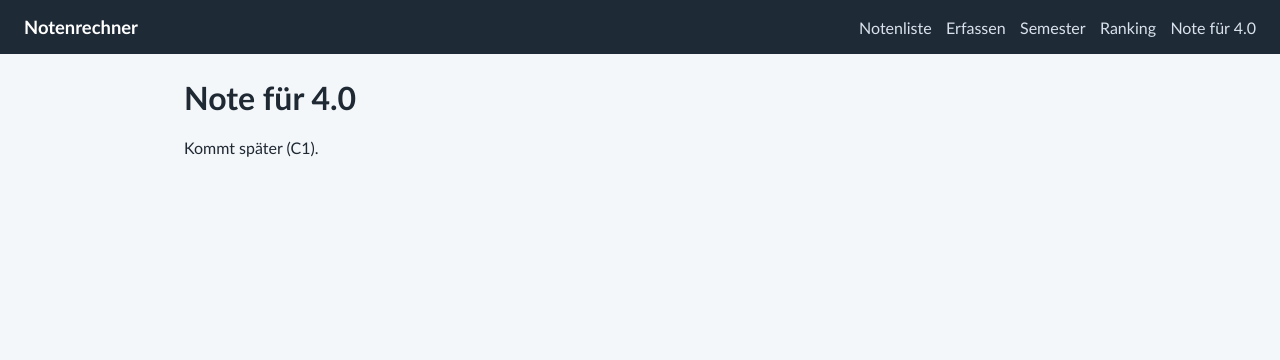
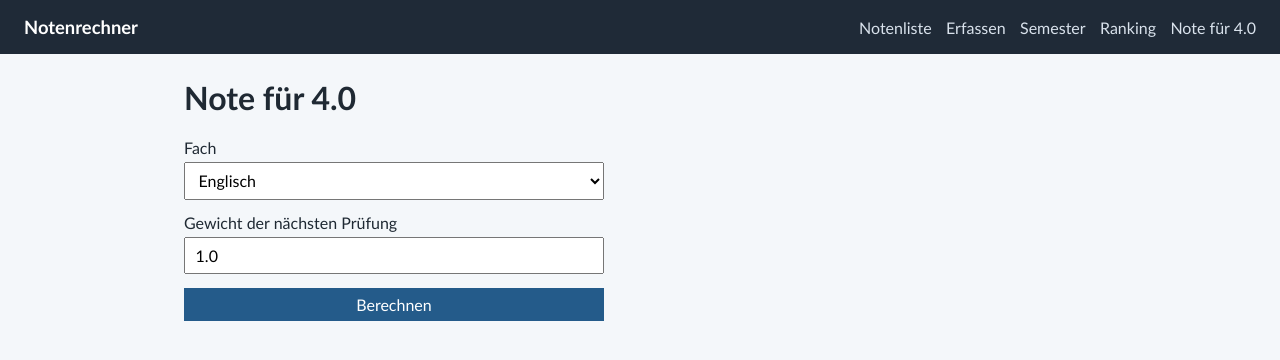
Before and after one commit to im24b-rechsteinerk/M323_LU02_Flask_Projekt_Kevin_R, a Flask app: page /ziel in a window 1280 px wide. Shown: the top 360 px of the page. Run offline with Flask 3, Linux system fonts and the light colour scheme.

Commit message:
note für 4.0 als algorithmus in teilfunktionen umgesetzt, mit tests

```diff
--- a/app.py
+++ b/app.py
@@ -7,6 +7,7 @@ from logic import (
     gewichteter_durchschnitt,
     hinzufuegen,
     note_delete,
+    ziel_berechnen,
 )
 from storage import load_noten, save_noten
 
@@ -72,10 +73,15 @@ def ranking():
 
 @app.route("/ziel")
 def ziel():
+    noten = load_noten()
+    fach = request.args.get("fach", "")
+    gewicht = request.args.get("gewicht", 1.0, type=float)
     return render_template(
-        "platzhalter.html",
-        titel="Note für 4.0",
-        hinweis="Kommt später (C1).",
+        "ziel.html",
+        faecher=faecher(noten),
+        fach=fach,
+        gewicht=gewicht,
+        ergebnis=ziel_berechnen(noten, fach, gewicht) if fach else None,
     )
 
 
--- a/logic.py
+++ b/logic.py
@@ -1,6 +1,10 @@
+import math
 from dataclasses import dataclass
 from itertools import groupby
 from operator import attrgetter
+
+NOTE_MIN = 1.0
+NOTE_MAX = 6.0
 
 
 @dataclass(frozen=True)
@@ -18,6 +22,13 @@ class FachSchnitt:
     fach: str
     schnitt: float
     anzahl: int
+
+
+@dataclass(frozen=True)
+class Zielergebnis:
+    fach: str
+    note: float
+    status: str
 
 
 def hinzufuegen(noten, neue):
@@ -66,3 +77,39 @@ def faecher_ranking(noten):
     gruppen = nach_fach(noten)
     schnitte = map(fach_schnitt, gruppen.keys(), gruppen.values())
     return sorted(filter(None, schnitte), key=ranking_schluessel)
+
+
+def noten_von_fach(noten: list[Note], fach: str) -> list[Note]:
+    return [eintrag for eintrag in noten if eintrag.fach == fach]
+
+
+def gewichtete_punkte(noten: list[Note]) -> float:
+    return sum(eintrag.note * eintrag.gewicht for eintrag in noten)
+
+
+def summe_gewichte(noten: list[Note]) -> float:
+    return sum(eintrag.gewicht for eintrag in noten)
+
+
+def benoetigte_note(punkte: float, gewichte: float, neues_gewicht: float, ziel: float) -> float:
+    return (ziel * (gewichte + neues_gewicht) - punkte) / neues_gewicht
+
+
+def ziel_status(note: float) -> str:
+    if note < NOTE_MIN:
+        return "sicher"
+    if note > NOTE_MAX:
+        return "unmoeglich"
+    return "moeglich"
+
+
+def ziel_berechnen(
+    noten: list[Note], fach: str, neues_gewicht: float, ziel: float = 4.0
+) -> Zielergebnis | None:
+    if not 0 < neues_gewicht < math.inf:
+        return None
+    fach_noten = noten_von_fach(noten, fach)
+    note = benoetigte_note(
+        gewichtete_punkte(fach_noten), summe_gewichte(fach_noten), neues_gewicht, ziel
+    )
+    return Zielergebnis(fach, note, ziel_status(note))
--- a/static/style.css
+++ b/static/style.css
@@ -92,6 +92,7 @@ label {
 }
 
 input,
+select,
 button {
   font: inherit;
   padding: 0.45rem 0.6rem;
@@ -119,6 +120,11 @@ button.loeschen:hover {
   background: #7a1515;
 }
 
+.ergebnis {
+  margin-top: 1.25rem;
+  font-weight: 700;
+}
+
 .flash {
   background: #e1f5ee;
   padding: 0.8rem 1rem;
--- /dev/null
+++ b/templates/ziel.html
@@ -0,0 +1,33 @@
+{% extends "base.html" %}
+{% block title %}Note für 4.0{% endblock %}
+{% block content %}
+  <h1>Note für 4.0</h1>
+  {% if faecher %}
+    <form method="get">
+      <label>
+        Fach
+        <select name="fach" required>
+          {% for eintrag in faecher %}
+            <option value="{{ eintrag }}" {{ "selected" if eintrag == fach }}>{{ eintrag }}</option>
+          {% endfor %}
+        </select>
+      </label>
+      <label>
+        Gewicht der nächsten Prüfung
+        <input name="gewicht" type="number" min="0.5" step="0.5" value="{{ gewicht }}" required>
+      </label>
+      <button type="submit">Berechnen</button>
+    </form>
+    {% if fach and ergebnis is none %}
+      <p class="ergebnis">Das Gewicht muss grösser als 0 sein.</p>
+    {% elif ergebnis and ergebnis.status == "sicher" %}
+      <p class="ergebnis">In {{ ergebnis.fach }} erreichst du den Schnitt von 4.0 mit jeder Note.</p>
+    {% elif ergebnis and ergebnis.status == "unmoeglich" %}
+      <p class="ergebnis">In {{ ergebnis.fach }} wäre eine {{ "%.2f"|format(ergebnis.note) }} nötig. Mit einer Prüfung ist der Schnitt von 4.0 nicht erreichbar.</p>
+    {% elif ergebnis %}
+      <p class="ergebnis">In {{ ergebnis.fach }} brauchst du mindestens eine {{ "%.2f"|format(ergebnis.note) }}.</p>
+    {% endif %}
+  {% else %}
+    <p>Noch keine Noten erfasst.</p>
+  {% endif %}
+{% endblock %}
```
Also changed, not shown: tests/test_logic.py (+79 -0 lines), tests/test_ziel.py (added, +61 -0 lines), README.md.
